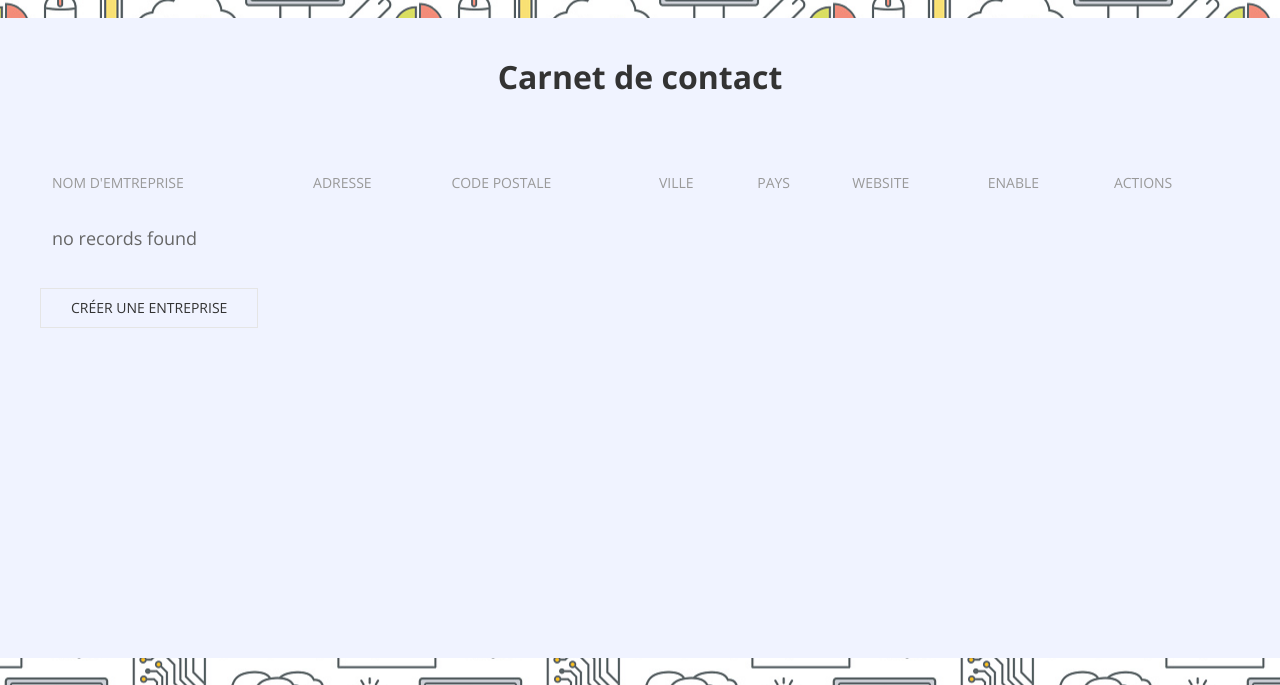
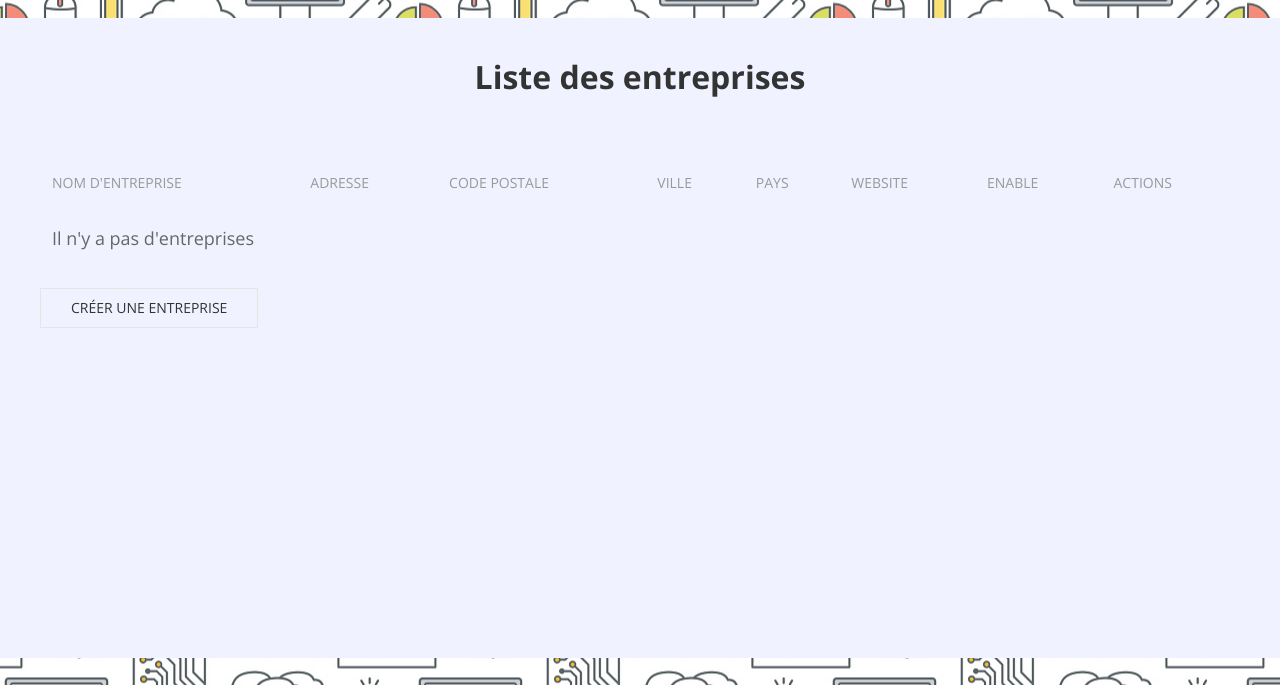
Before and after one commit to GordienkoM/CRMlight, a Symfony app: template templates/company/index.html.twig in a window 1280 px wide. Shown: the part 115-800 px from the top of the page. Run offline with Twig, Linux system fonts and the light colour scheme; the template is opened without the code that fills it, so the values that code supplies are empty; some libraries are stand-ins or nearby versions; some web fonts are replaced.

Commit message:
edit views

```diff
--- a/templates/company/_form.html.twig
+++ b/templates/company/_form.html.twig
@@ -1,6 +1,6 @@
 {{ form_start(form) }}
     {{ form_widget(form) }}
     <div class="uk-text-center uk-padding">
-        <button class="uk-button uk-button-secondary">{{ button_label|default('Enregistrer') }}</button>
+        <button class="uk-button uk-button-secondary">{{ button_label|default('Ajouter') }}</button>
     </div>
 {{ form_end(form) }}
--- a/templates/company/index.html.twig
+++ b/templates/company/index.html.twig
@@ -3,12 +3,12 @@
 {% block title %}Company index{% endblock %}
 
 {% block body %}
-    <h1 class="uk-text-center uk-padding">Carnet de contact</h1>
+    <h1 class="uk-text-center uk-padding">Liste des entreprises</h1>
 
     <table class="uk-table">
         <thead>
             <tr>
-                <th>Nom d'emtreprise</th>
+                <th>Nom d'entreprise</th>
                 <th>Adresse</th>
                 <th>Code postale</th>
                 <th>Ville</th>
@@ -35,13 +35,12 @@
             </tr>
         {% else %}
             <tr>
-                <td colspan="9">no records found</td>
+                <td colspan="9">Il n'y a pas d'entreprises</td>
             </tr>
         {% endfor %}
         </tbody>
     </table>
-
-        <div class="uk-margin">
+    <div class="uk-margin">
         <a class="uk-button uk-button-default uk-text-center" href="{{ path('company_new') }}">Créer une entreprise</a>
     </div>
 {% endblock %}
--- a/templates/contact/new.html.twig
+++ b/templates/contact/new.html.twig
@@ -5,7 +5,7 @@
 {% block body %}
     <div class="uk-flex uk-flex-column uk-flex-center">
         <h1 class="uk-text-center uk-padding">Créer un nouveau contact</h1>
-        <div class="uk-card uk-card-default uk-card-large uk-card-body">
+        <div class="uk-card uk-card-default uk-card-body">
             {{ include('contact/_form.html.twig') }}
             <div class="uk-text-center uk-padding">
                 <a class="uk-button uk-button-default" href="{{ path('contact_index') }}">Revenir à la liste de contacts</a>
```
